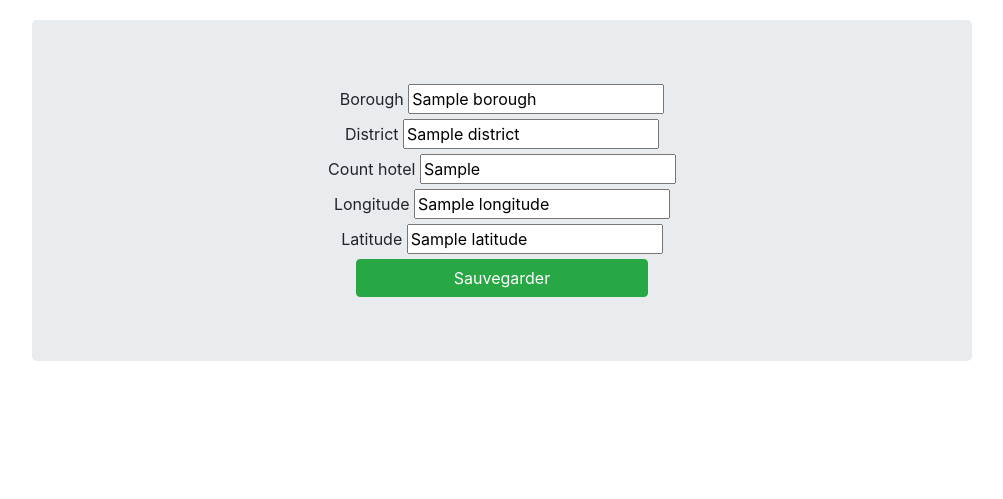
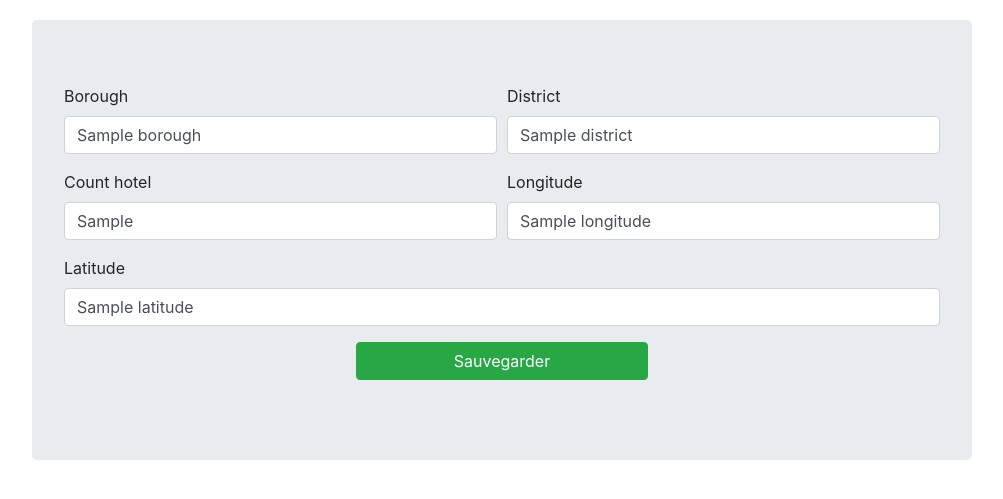
Before and after one commit to benads/back_dataviz, a Symfony app: template templates/paris/edit.html.twig in a window 1280 px wide. Shown: the top 499 px of the page, without its empty margins (248-1251 px from the left). Run offline with Twig, Linux system fonts and the light colour scheme; the template is opened without the code that fills it: most values are stand-ins (such as "Sample title", 1, 10 or a date in 2020); style sheets or scripts are compiled from the project's sources; some libraries are stand-ins or nearby versions.

Commit message:
design of the table

```diff
--- a/src/Controller/Dashboard/ParisController.php
+++ b/src/Controller/Dashboard/ParisController.php
@@ -103,7 +103,6 @@ class ParisController extends AbstractController
 
         $url = 'https://dataviz-api.benjaminadida.fr/api/paris/' . $id . '/edit';
 
-        // 'delete-item' is the same value used in the template to generate the token
         if ($this->isCsrfTokenValid('create-item', $submittedToken)) {
             $client->request('PUT', $url, [
                 'json' => [
@@ -115,6 +114,7 @@ class ParisController extends AbstractController
                 ],
                 'auth_bearer' => $this->getApiToken(),
             ]);
+
             $this->addFlash('success', 'L\'item a été modifié avec succès.');
             return $this->redirectToRoute('index-paris');
         }
--- a/templates/paris/edit.html.twig
+++ b/templates/paris/edit.html.twig
@@ -5,38 +5,30 @@
  {% block body %}
      <div class="content-container text-center">
         <div class="container-fluid" style="padding-right:60px;padding-left:60px">
-
-         <!-- Main component for a primary marketing message or call to action -->
             <div class="jumbotron">
-             {#<div class="card-body">
-                 {{ form_start(form) }}
-                 {{ form_widget(form)}}
-                 {{ form_end(form) }}
-                 <a href="{{ path('index-paris') }}" class="btn btn-secondary">Annuler</a>
-             </div>#}
                  <form name="paris" method="post">
-                 <div id="paris">
-                     <div>
+                     <div id="paris" class="form-row">
+                         <div class="form-group col-md-6 text-left">
                              <label for="paris_borough" class="required">Borough</label>
-                         <input type="text" id="paris_borough" name="borough" required="required" value="{{ paris.borough }}" />
+                             <input type="text" id="paris_borough" name="borough" required="required" value="{{ paris.borough }}" class="form-control" />
                          </div>
-                     <div>
+                         <div class="form-group col-md-6 text-left">
                              <label for="paris_district" class="required">District</label>
-                         <input type="text" id="paris_district" name=district required="required" value="{{ paris.district }}" />
+                             <input type="text" id="paris_district" name=district required="required" value="{{ paris.district }}" class="form-control" />
                          </div>
-                     <div>
+                         <div class="form-group col-md-6 text-left">
                              <label for="paris_count_hotel" class="required">Count hotel</label>
-                         <input type="text" id="paris_count_hotel" name="count_hotel" required="required" value="{{ paris.nb_hotels }}" />
+                             <input type="text" id="paris_count_hotel" name="count_hotel" required="required" value="{{ paris.nb_hotels }}" class="form-control" />
                          </div>
-                     <div>
+                         <div class="form-group col-md-6 text-left">
                              <label for="paris_longitude" class="required">Longitude</label>
-                         <input type="text" id="paris_longitude" name="longitude" required="required" value="{{ paris.googleMaps.longitude }}" />
+                             <input type="text" id="paris_longitude" name="longitude" required="required" value="{{ paris.googleMaps.longitude }}" class="form-control" />
                          </div>
-                     <div>
+                         <div class="form-group col-md-12 text-left">
                              <label for="paris_latitude" class="required">Latitude</label>
-                         <input type="text" id="paris_latitude" name="latitude" required="required" value="{{ paris.googleMaps.latitude }}" />
+                             <input type="text" id="paris_latitude" name="latitude" required="required" value="{{ paris.googleMaps.latitude }}" class="form-control" />
                          </div>
-                     <div>
+                         <div class="form-group col-md-12">
                              <button type="submit" id="paris_Sauvegarder" name="save" class="btn btn-success col-md-4">Sauvegarder</button>
                          </div>
                          <input type="hidden" name="_csrf_token"
```
Also changed, not shown: templates/paris/create.html.twig (+5 -5 lines), templates/paris/index.html.twig (+4 -4 lines). Lines whose indentation alone changed are shown as unchanged.
